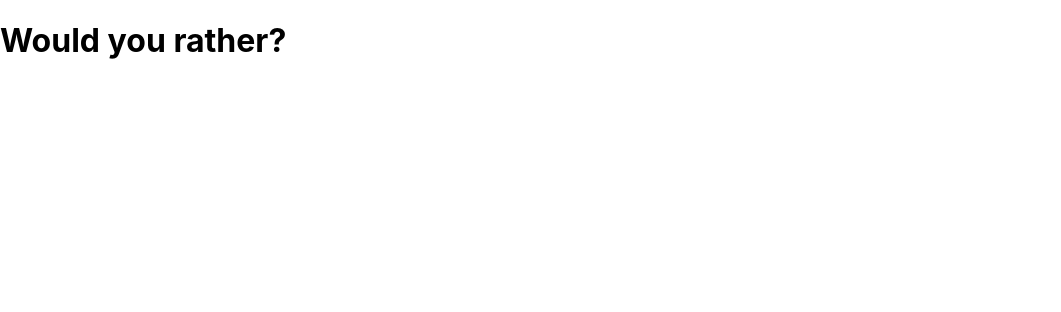
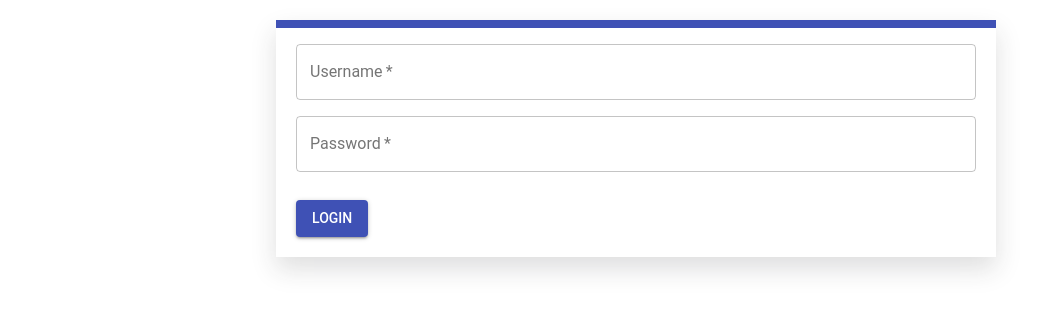
Before and after one commit to ahdeshpande/reactnd-would-you-rather, a React (Create React App) app: page / in a window 1280 px wide. Shown: the top 312 px of the page, without its empty margins (0-1061 px from the left). Built offline with nearby package versions, Linux system fonts and the light colour scheme.

Commit message:
feat: Login component

```diff
--- a/package.json
+++ b/package.json
@@ -3,6 +3,8 @@
   "version": "0.1.0",
   "private": true,
   "dependencies": {
+    "@material-ui/core": "^3.3.2",
+    "prop-types": "latest",
     "react": "^16.6.0",
     "react-dom": "^16.6.0",
     "react-scripts": "2.0.5"
--- a/src/components/App.js
+++ b/src/components/App.js
@@ -1,9 +1,10 @@
 import React, {Component} from 'react';
+import Login from "./Login";
 
 class App extends Component {
     render() {
         return (
-            <h1>Would you rather?</h1>
+            <Login/>
         );
     }
 }
--- /dev/null
+++ b/src/components/Login.js
@@ -0,0 +1,76 @@
+import React, {Component} from 'react';
+import PropTypes from 'prop-types';
+import TextField from "@material-ui/core/TextField/TextField";
+import Button from "@material-ui/core/Button/Button";
+
+class Login extends Component {
+    constructor(props) {
+        super(props);
+
+        this.state = {
+            username: '',
+            password: '',
+        }
+    }
+
+    handleChange = e => {
+        const {name, value} = e.target;
+
+        this.setState(() => ({
+            [name]: value,
+        }));
+    };
+
+    handleSubmit = e => {
+        e.preventDefault();
+
+        // TODO: Authenticate User
+
+    };
+
+    render() {
+        return (
+
+            <div className="outer__container">
+                <form className="form tb__container shadow" autoComplete="off"
+                      onSubmit={this.hadnleSubmit}>
+                    {/*<h3>Login</h3>*/}
+                    <div className="form__inner">
+                        <TextField
+                            required
+                            id="outlined-required"
+                            label="Username"
+                            margin="normal"
+                            variant="outlined"
+                            name="username"
+                            value={this.state.username}
+                            onChange={this.handleChange}
+                        />
+                        <TextField
+                            required
+                            id="outlined-password-input"
+                            label="Password"
+                            type="password"
+                            name="password"
+                            autoComplete="current-password"
+                            margin="normal"
+                            variant="outlined"
+                            value={this.state.password}
+                            onChange={this.handleChange}
+                        />
+                        <br/>
+                        <Button color="primary" variant="contained">
+                            Login
+                        </Button>
+                    </div>
+                </form>
+            </div>
+
+        )
+
+    }
+}
+
+Login.propTypes = {};
+
+export default Login;
--- a/src/index.css
+++ b/src/index.css
@@ -12,3 +12,48 @@ code {
     font-family: source-code-pro, Menlo, Monaco, Consolas, "Courier New",
     monospace;
 }
+
+.outer__container {
+    margin: auto;
+    width: 60%;
+    max-width: 1080px;
+}
+
+.tb__container {
+    border: none;
+    border-top: 8px solid #3f51b5;
+}
+
+.flex {
+    display: flex;
+}
+
+.flex-wrap {
+    flex-wrap: wrap;
+}
+
+.form {
+    margin: 20px;
+    max-width: 720px;
+}
+
+.form h3 {
+    background: #3f51b5;
+    color: white;
+    text-transform: uppercase;
+    font-weight: bold;
+    padding: 10px 20px;
+}
+
+.shadow {
+    box-shadow: 0 12px 24px 0 rgba(38, 39, 41, .15)
+}
+
+.form__inner {
+    padding: 0 20px 20px 20px;
+}
+
+.form div div {
+    display: flex;
+    flex-grow: 1;
+}
```
Also changed, not shown: 1 other file (tests, documents, lock files or other folders).
